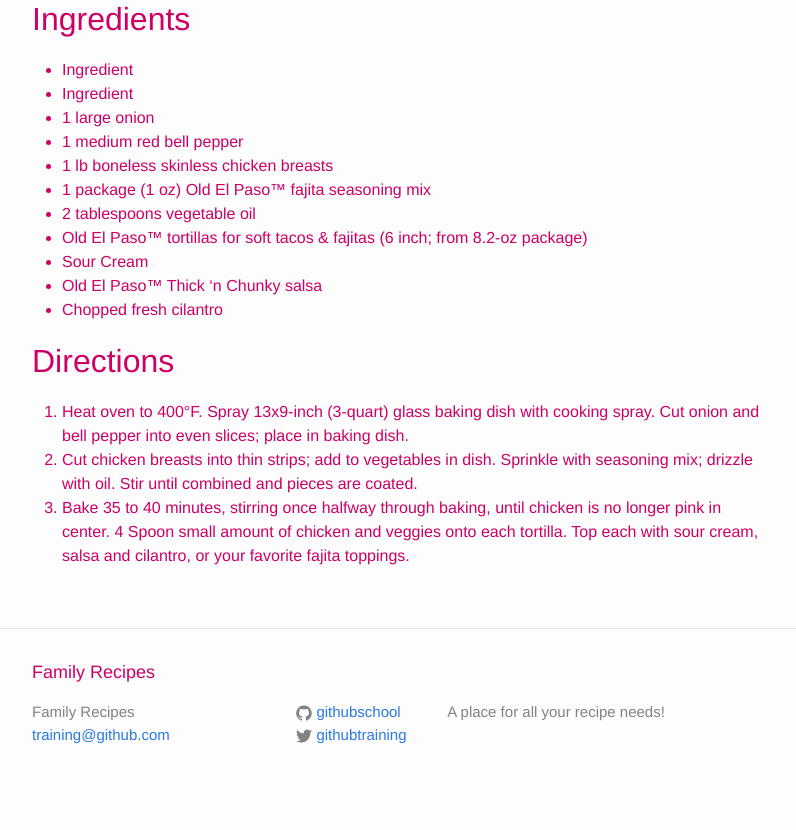
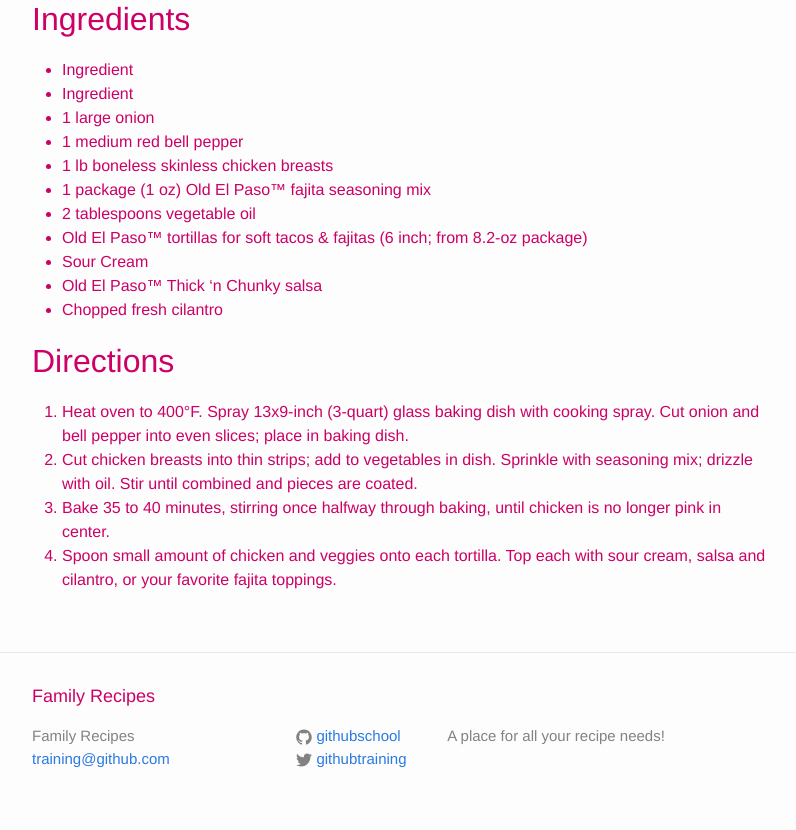
Before and after one commit to githubteacher/feb-recipes, a Jekyll site: the page built from 02-02-2017-fajitas.md, in a window 1280 px wide. Shown: the part 520-1350 px from the top of the page, without its empty margins (238-1034 px from the left). Built offline with Jekyll 4.4.1, drawn with Linux system fonts in a browser that asks for light colours; before the commit the page ends 1326 px from its top, so only the background shows below that.

Commit message:
Make step 4 its own ordered list item

```diff
--- a/02-02-2017-fajitas.md
+++ b/02-02-2017-fajitas.md
@@ -25,4 +25,4 @@
 1. Heat oven to 400°F. Spray 13x9-inch (3-quart) glass baking dish with cooking spray. Cut onion and bell pepper into even slices; place in baking dish.
 1. Cut chicken breasts into thin strips; add to vegetables in dish. Sprinkle with seasoning mix; drizzle with oil. Stir until combined and pieces are coated.
 1. Bake 35 to 40 minutes, stirring once halfway through baking, until chicken is no longer pink in center.
-4 Spoon small amount of chicken and veggies onto each tortilla. Top each with sour cream, salsa and cilantro, or your favorite fajita toppings.
+1. Spoon small amount of chicken and veggies onto each tortilla. Top each with sour cream, salsa and cilantro, or your favorite fajita toppings.
```
